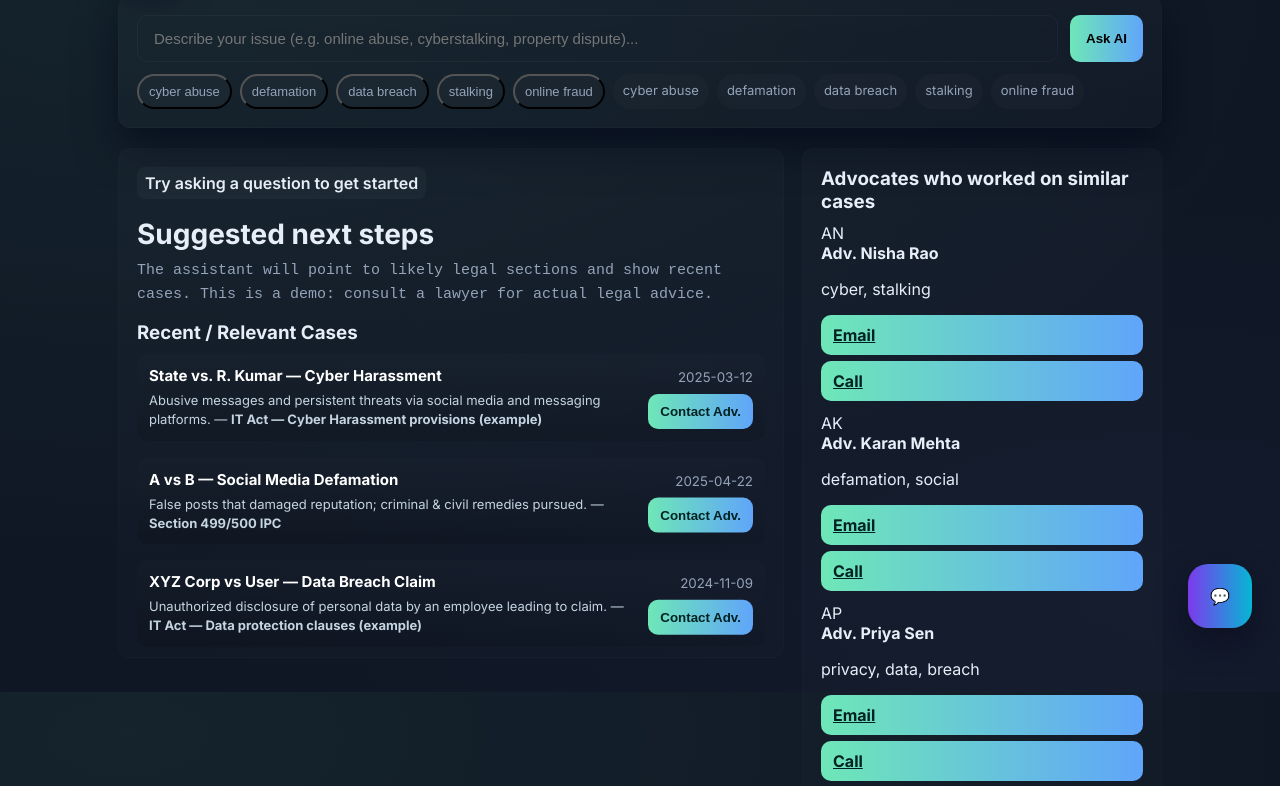
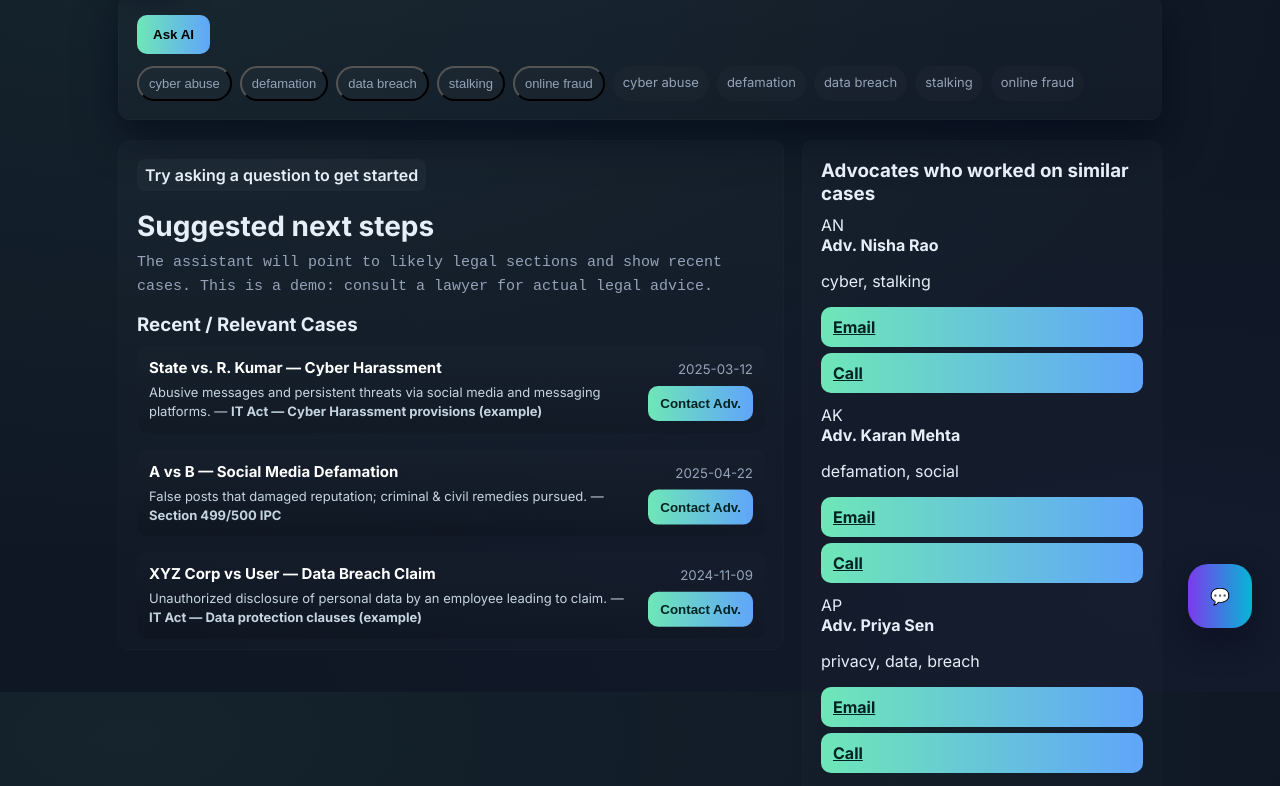
Before and after one commit to Abhinandanaa/SealLaw, a plain HTML site: page index.html in a window 1280 px wide. Shown: the part 144-930 px from the top of the page. Drawn offline with nearby package versions, Linux system fonts and the light colour scheme.

Commit message:
Update index.html
98

```diff
--- a/index.html
+++ b/index.html
@@ -95,7 +95,7 @@
     <!-- search -->
     <div class="searchCard card" id="searchCard">
       <div class="searchRow">
-        <input id="q" placeholder="Describe your issue (e.g. online abuse, cyberstalking, property dispute)..." />
+
         <button id="askBtn" class="primary">Ask AI</button>
       </div>
       <div class="chips" id="chips">
```
